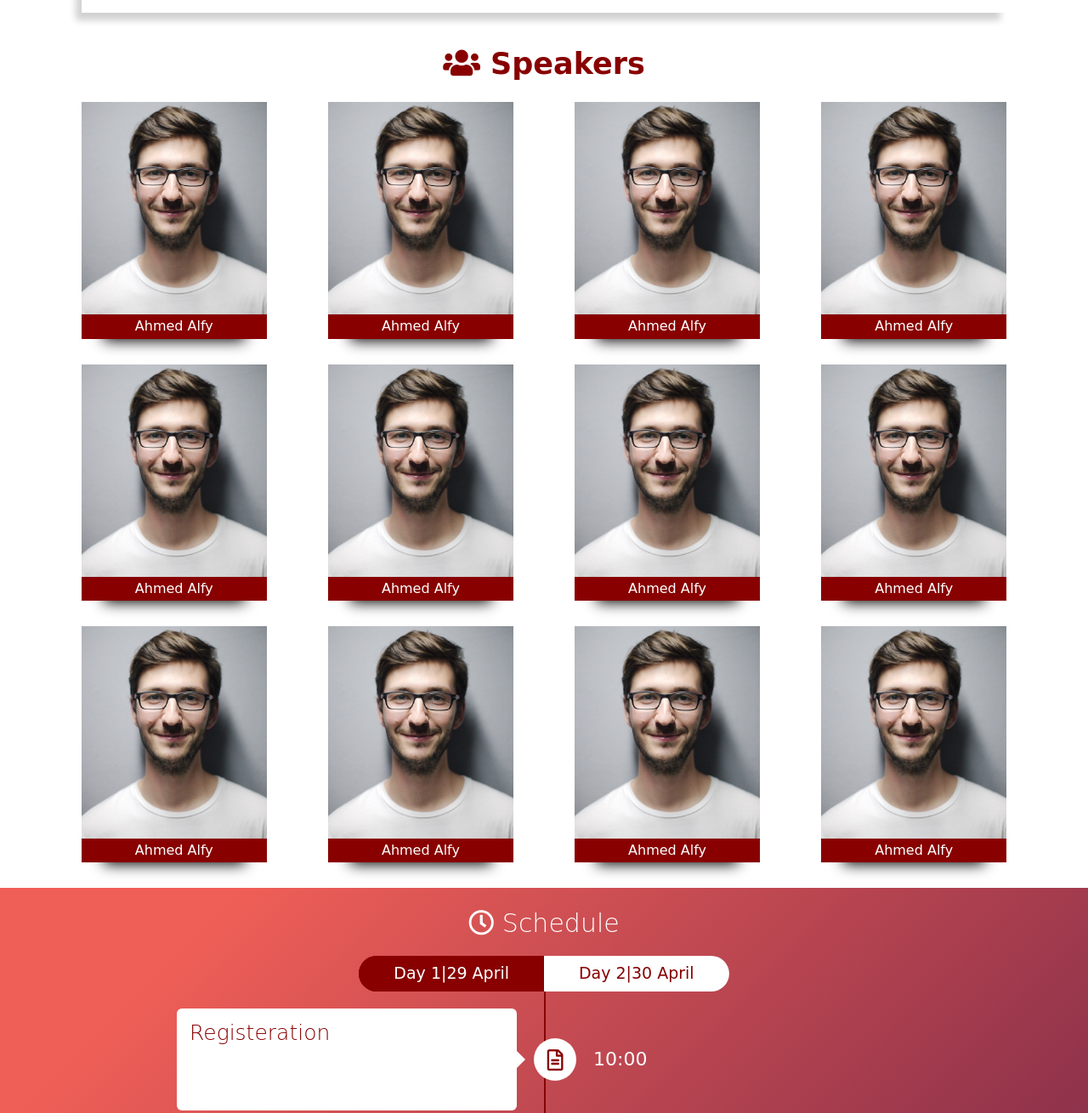
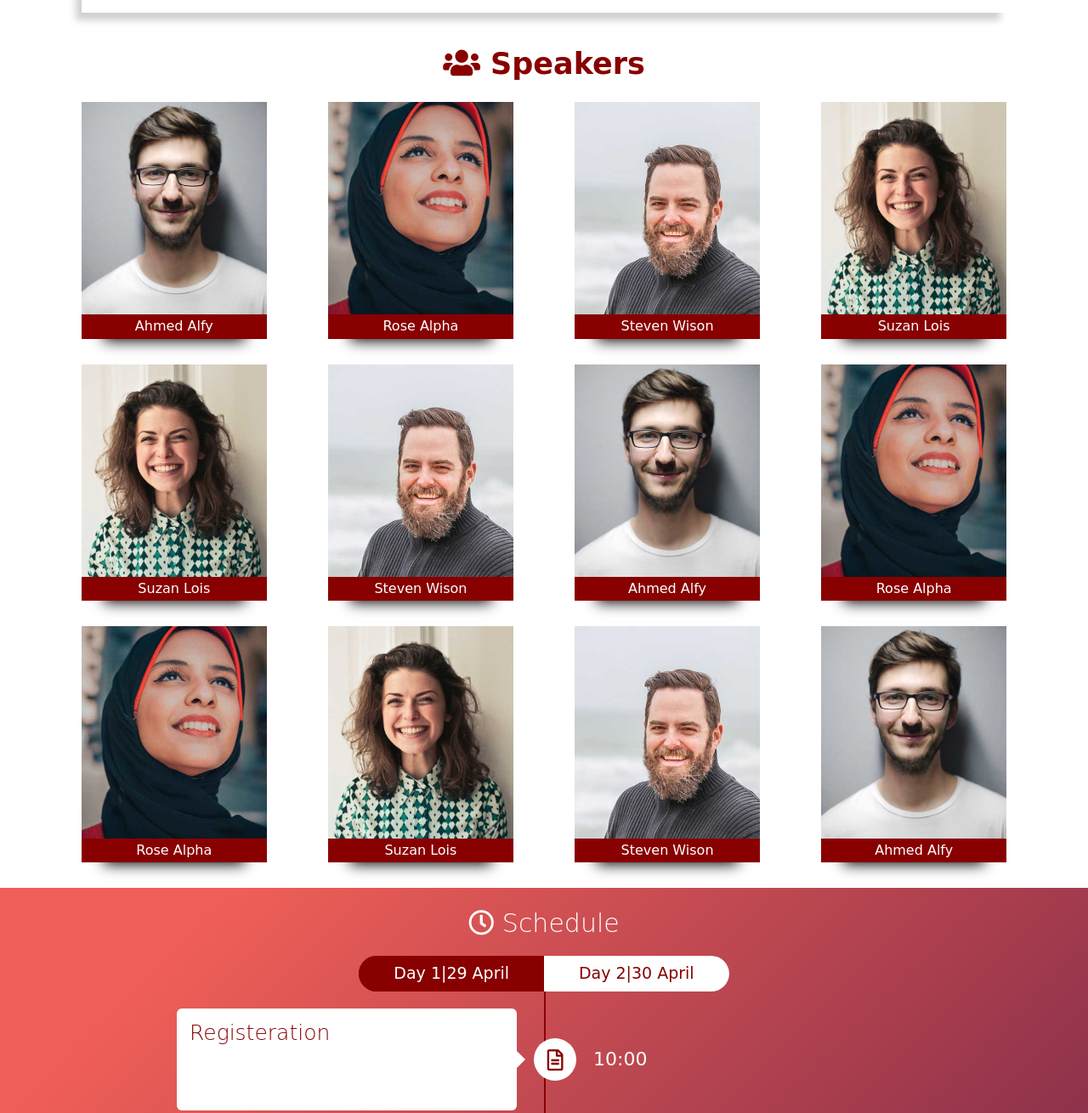
Before and after one commit to AhmedRamzyy/cat-scope, a plain HTML site: page index.html in a window 1280 px wide. Shown: the part 860-2170 px from the top of the page at 85% size. Drawn offline with Linux system fonts and the light colour scheme; a web font is replaced by a local one.

Commit message:
optimize images and adding team pics

```diff
--- a/css/style.css
+++ b/css/style.css
@@ -28,7 +28,8 @@ a {text-decoration: none;}
 .main-button:hover {transform: translateY(-10px);box-shadow: 0px 15px 20px rgba(0, 0, 0, .3);}
 
 /* --------------------------------------- slider ---------------------------------------  */
-.slider {background: url(../images/lecture.jpg), #541f1f;background-size: cover;background-position: center;background-blend-mode: overlay;}
+.slider {background: url(../images/lecture.jpg)/*, #541f1f*/;background-size: cover;background-position: center;background-blend-mode: overlay;}
+.slider .overlay {background-color: rgba(128, 0, 0, 0.82);}
 .navbar-header {padding-top: 15px;}
 
 .navbar-header .navbar-logo a p {
--- a/index.html
+++ b/index.html
@@ -18,6 +18,7 @@
 <body>
     <!-- slider  -->
     <section class="slider">
+        <div class="overlay">
         <div class="container">
             <nav>
                 <div class="navbar-header display-flex">
@@ -44,6 +45,7 @@
                 <p>are you ready to meet the expets!</p>
             </div>
         </div>
+    </div>
     </section>
     <!-- about scope -->
     <section class="about-scope" id="about-scope">
@@ -76,7 +78,7 @@
 
                 <div class="card">
                     <div class="img-box">
-                        <img src="images/team.jpg" alt="it is a picture of our speaker maybe male or female"
+                        <img src="images/team1.jpg" alt="it is a picture of our speaker maybe male or female"
                             title="ahmed alfy" />
                     </div>
                     <div class="speaker-name">
@@ -86,7 +88,61 @@
 
                 <div class="card">
                     <div class="img-box">
-                        <img src="images/team.jpg" alt="it is a picture of our speaker maybe male or female"
+                        <img src="images/team2.jpg" alt="it is a picture of our speaker maybe male or female"
+                            title="ahmed alfy" />
+                    </div>
+                    <div class="speaker-name">
+                        <p>Rose Alpha</p>
+                    </div>
+                </div>
+
+                <div class="card">
+                    <div class="img-box">
+                        <img src="images/team3.jpg" alt="it is a picture of our speaker maybe male or female"
+                            title="ahmed alfy" />
+                    </div>
+                    <div class="speaker-name">
+                        <p>Steven Wison</p>
+                    </div>
+                </div>
+
+                <div class="card">
+                    <div class="img-box">
+                        <img src="images/team4.jpg" alt="it is a picture of our speaker maybe male or female"
+                            title="ahmed alfy" />
+                    </div>
+                    <div class="speaker-name">
+                        <p>Suzan Lois</p>
+                    </div>
+                </div>
+            </div>
+                    <!-- second row of cards  -->
+
+            <div class="team-cards display-flex">
+
+                <div class="card">
+                    <div class="img-box">
+                        <img src="images/team4.jpg" alt="it is a picture of our speaker maybe male or female"
+                            title="ahmed alfy" />
+                    </div>
+                    <div class="speaker-name">
+                        <p>Suzan Lois</p>
+                    </div>
+                </div>
+
+                <div class="card">
+                    <div class="img-box">
+                        <img src="images/team3.jpg" alt="it is a picture of our speaker maybe male or female"
+                            title="ahmed alfy" />
+                    </div>
+                    <div class="speaker-name">
+                        <p>Steven Wison</p>
+                    </div>
+                </div>
+
+                <div class="card">
+                    <div class="img-box">
+                        <img src="images/team1.jpg" alt="it is a picture of our speaker maybe male or female"
                             title="ahmed alfy" />
                     </div>
                     <div class="speaker-name">
@@ -96,65 +152,11 @@
 
                 <div class="card">
                     <div class="img-box">
-                        <img src="images/team.jpg" alt="it is a picture of our speaker maybe male or female"
+                        <img src="images/team2.jpg" alt="it is a picture of our speaker maybe male or female"
                             title="ahmed alfy" />
                     </div>
                     <div class="speaker-name">
-                        <p>Ahmed Alfy</p>
-                    </div>
-                </div>
-
-                <div class="card">
-                    <div class="img-box">
-                        <img src="images/team.jpg" alt="it is a picture of our speaker maybe male or female"
-                            title="ahmed alfy" />
-                    </div>
-                    <div class="speaker-name">
-                        <p>Ahmed Alfy</p>
-                    </div>
-                </div>
-            </div>
-                    <!-- second row of cards  -->
-
-            <div class="team-cards display-flex">
-
-                <div class="card">
-                    <div class="img-box">
-                        <img src="images/team.jpg" alt="it is a picture of our speaker maybe male or female"
-                            title="ahmed alfy" />
-                    </div>
-                    <div class="speaker-name">
-                        <p>Ahmed Alfy</p>
-                    </div>
-                </div>
-
-                <div class="card">
-                    <div class="img-box">
-                        <img src="images/team.jpg" alt="it is a picture of our speaker maybe male or female"
-                            title="ahmed alfy" />
-                    </div>
-                    <div class="speaker-name">
-                        <p>Ahmed Alfy</p>
-                    </div>
-                </div>
-
-                <div class="card">
-                    <div class="img-box">
-                        <img src="images/team.jpg" alt="it is a picture of our speaker maybe male or female"
-                            title="ahmed alfy" />
-                    </div>
-                    <div class="speaker-name">
-                        <p>Ahmed Alfy</p>
-                    </div>
-                </div>
-
-                <div class="card">
-                    <div class="img-box">
-                        <img src="images/team.jpg" alt="it is a picture of our speaker maybe male or female"
-                            title="ahmed alfy" />
-                    </div>
-                    <div class="speaker-name">
-                        <p>Ahmed Alfy</p>
+                        <p>Rose Alpha</p>
                     </div>
                 </div>
             </div>
@@ -164,37 +166,37 @@
 
                 <div class="card">
                     <div class="img-box">
-                        <img src="images/team.jpg" alt="it is a picture of our speaker maybe male or female"
+                        <img src="images/team2.jpg" alt="it is a picture of our speaker maybe male or female"
                             title="ahmed alfy" />
                     </div>
                     <div class="speaker-name">
-                        <p>Ahmed Alfy</p>
+                        <p>Rose Alpha</p>
                     </div>
                 </div>
 
                 <div class="card">
                     <div class="img-box">
-                        <img src="images/team.jpg" alt="it is a picture of our speaker maybe male or female"
+                        <img src="images/team4.jpg" alt="it is a picture of our speaker maybe male or female"
                             title="ahmed alfy" />
                     </div>
                     <div class="speaker-name">
-                        <p>Ahmed Alfy</p>
+                        <p>Suzan Lois</p>
                     </div>
                 </div>
 
                 <div class="card">
                     <div class="img-box">
-                        <img src="images/team.jpg" alt="it is a picture of our speaker maybe male or female"
+                        <img src="images/team3.jpg" alt="it is a picture of our speaker maybe male or female"
                             title="ahmed alfy" />
                     </div>
                     <div class="speaker-name">
-                        <p>Ahmed Alfy</p>
+                        <p>Steven Wison</p>
                     </div>
                 </div>
 
                 <div class="card">
                     <div class="img-box">
-                        <img src="images/team.jpg" alt="it is a picture of our speaker maybe male or female"
+                        <img src="images/team1.jpg" alt="it is a picture of our speaker maybe male or female"
                             title="ahmed alfy" />
                     </div>
                     <div class="speaker-name">
```
Also changed, not shown: images/lecture.jpg, images/team.jpg (deleted), images/team1.jpg (added), images/team2.jpg (added), images/team3.jpg (added), images/team4.jpg (added).
